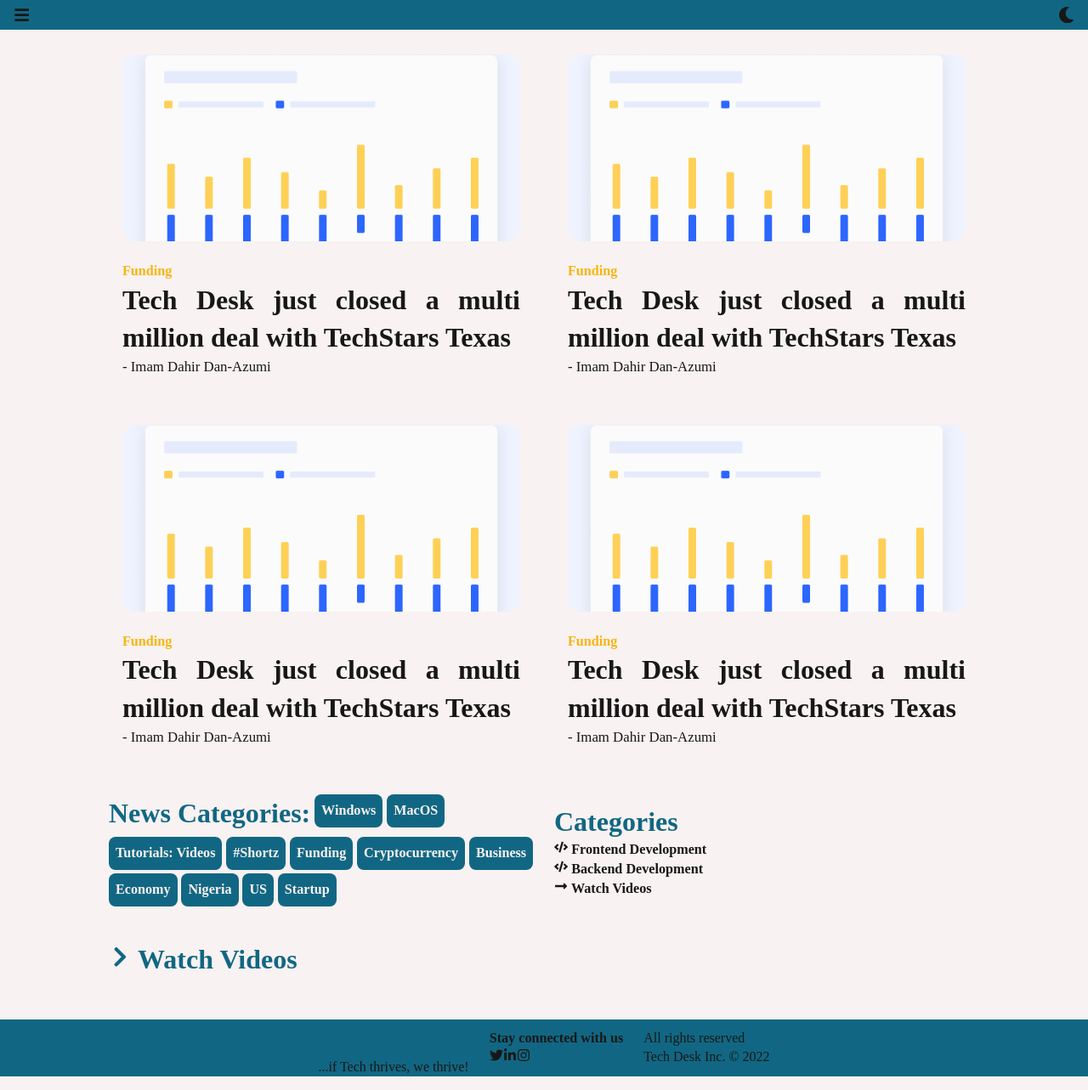
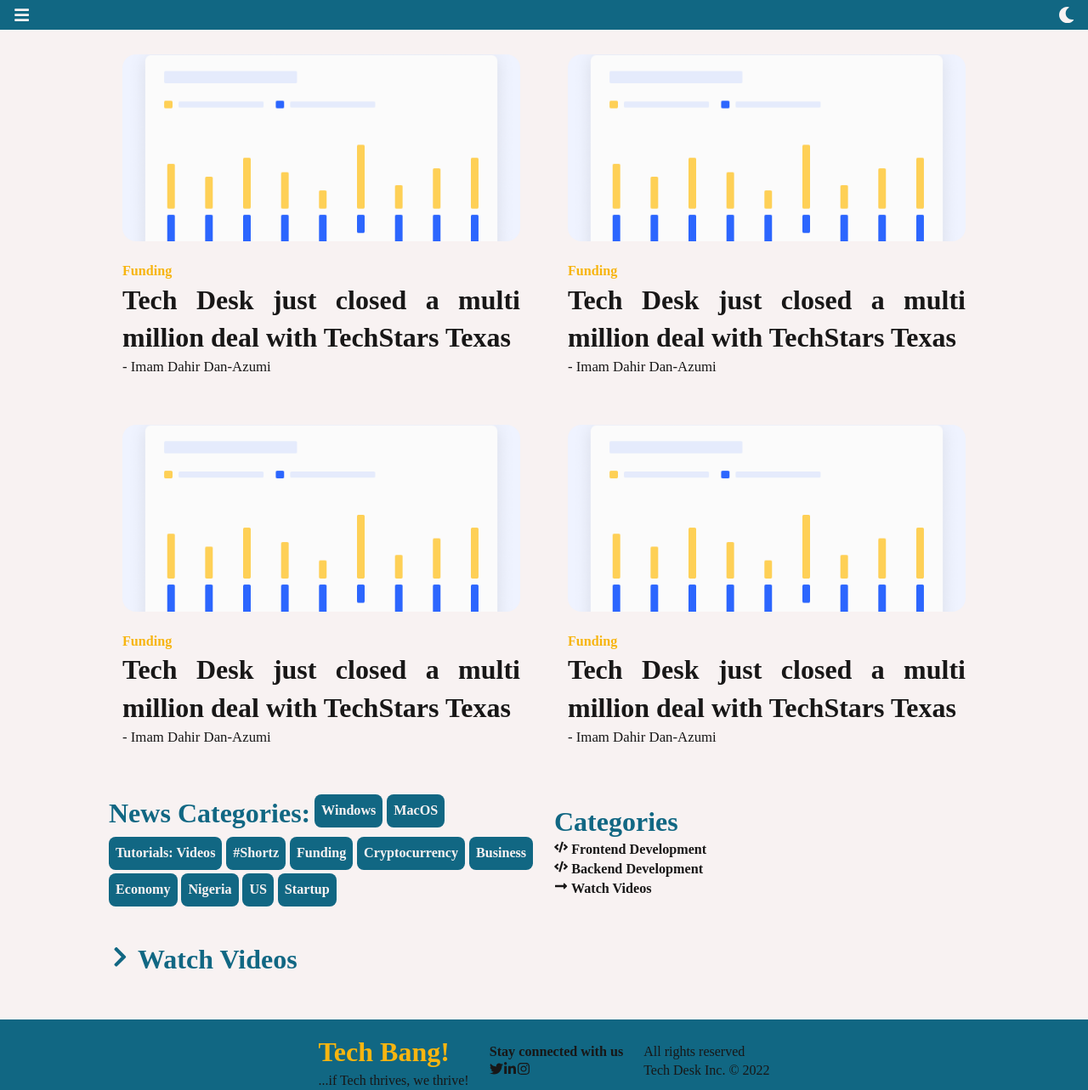
Before and after one commit to eimaam/tech-binge, a React (Create React App) app: page / in a window 1280 px wide. Shown: the whole page at 85% size. Built offline with nearby package versions, Linux system fonts and the light colour scheme.

Commit message:
set up colours of h elements

```diff
--- a/public/css/style.css
+++ b/public/css/style.css
@@ -144,6 +144,7 @@
   padding: 0.5rem 1rem;
   font-size: 1.2rem;
   z-index: 10;
+  color: rgb(248, 242, 242);
 }
 nav div:first-child {
   width: 100%;
@@ -172,6 +173,7 @@
 
 footer {
   background-color: #116783;
+  padding-top: 1rem;
 }
 footer .footer--container {
   width: 80%;
@@ -182,6 +184,9 @@
   justify-content: center;
   align-items: center;
   flex-wrap: wrap;
+}
+footer .footer--container h2 {
+  color: #f7b510;
 }
 @media only screen and (max-width: 600px) {
   footer .footer--container {
--- a/public/sass/_footer.scss
+++ b/public/sass/_footer.scss
@@ -1,10 +1,15 @@
 footer{
     background-color: $primary;
+    padding-top: 1rem;
 
     .footer--container{
         @include desk-width;
         @include flex-row;
         flex-wrap: wrap;
+
+        h2{
+            color: $secondary;
+        }
 
         @include mobile{
             @include m-width;
--- a/public/sass/_nav.scss
+++ b/public/sass/_nav.scss
@@ -7,6 +7,7 @@
     padding: $xs-pad $s-pad;
     font-size: 1.2rem;
     z-index: 10;
+    color: $default;
 
     div:first-child{
         width: 100%;
```
Also changed, not shown: 1 other file (tests, documents, lock files or other folders).
